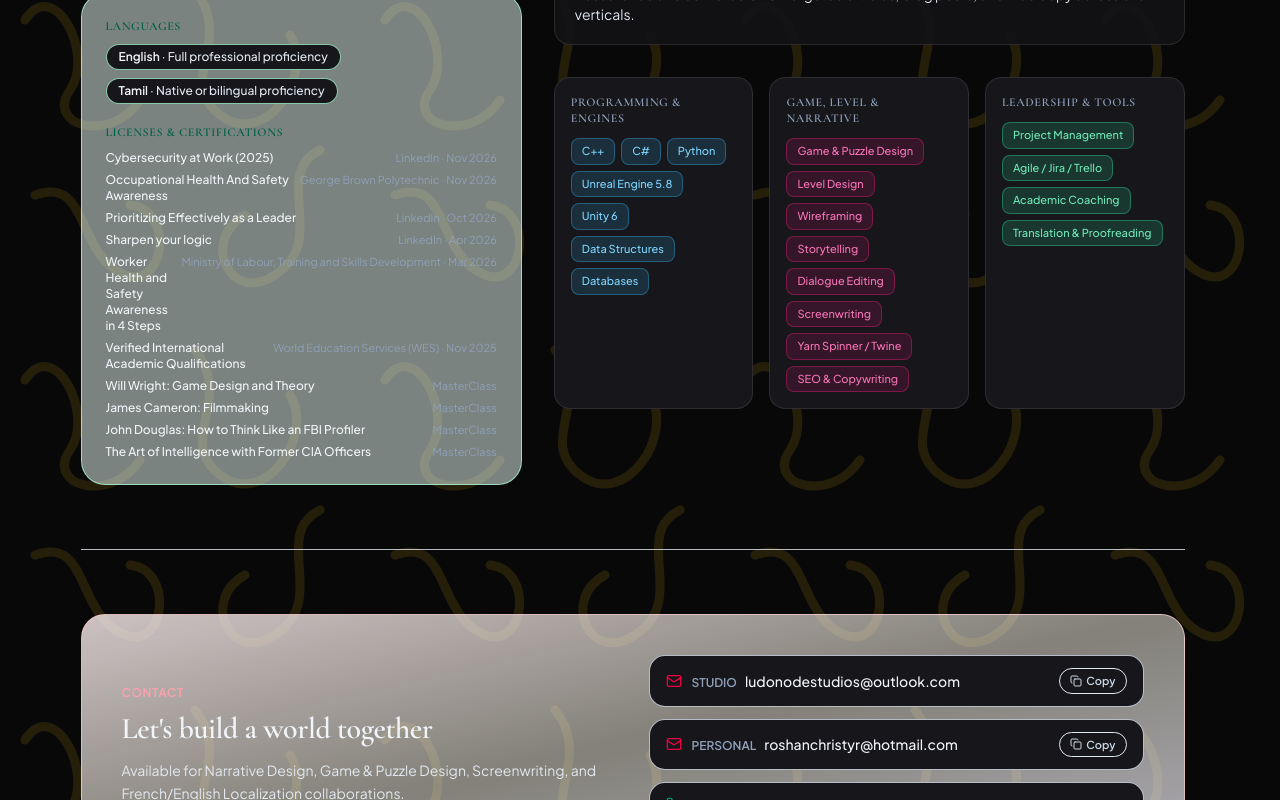
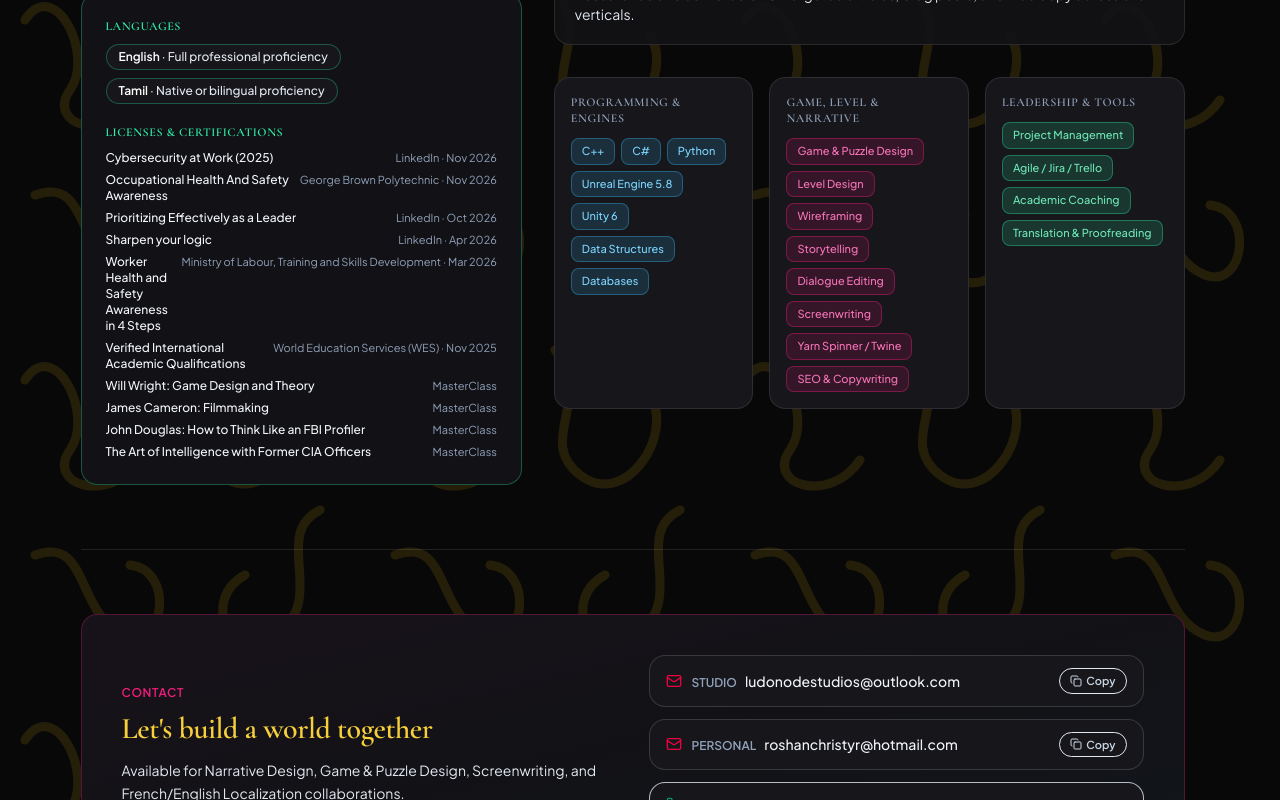
Before and after one commit to forgederecitsinc/portfolio-website-gameprogrammer, a React (Vite) app: page / in a window 1280 px wide. Shown: the part 6520-7320 px from the top of the page. Built offline with nearby package versions, Linux system fonts and the light colour scheme.

Commit message:
Convert Languages/Certifications and Contact sections to obsidian dark surfaces

```diff
--- a/src/App.tsx
+++ b/src/App.tsx
@@ -1035,17 +1035,17 @@ export default function App() {
               </ScrollParallax>
 
               {/* Languages & Certifications */}
-              <div className="mt-6 rounded-3xl border border-emerald-200/80 bg-emerald-50/50 p-6 dark:border-emerald-800/60 dark:bg-emerald-950/30">
-                <h3 className="text-xs font-semibold tracking-wider text-emerald-800 uppercase dark:text-emerald-300">
+              <div className="mt-6 rounded-2xl border border-[#2EF2A8]/30 bg-[#121216] p-6">
+                <h3 className="text-xs font-semibold tracking-wider text-[#2EF2A8] uppercase">
                   Languages
                 </h3>
                 <div className="mt-2.5 flex flex-wrap gap-2">
                   {LANGUAGES.map((lang) => (
                     <span
                       key={lang.name}
-                      className="rounded-full border border-emerald-200/80 bg-[#16161B] px-3 py-1 text-xs font-medium text-slate-200 dark:border-emerald-800/60 dark:bg-slate-900/90 dark:text-slate-200"
+                      className="rounded-full border border-[#2EF2A8]/30 bg-[#16161B] px-3 py-1 text-xs font-medium text-slate-200"
                     >
-                      <span className="font-semibold text-slate-100 dark:text-white">
+                      <span className="font-semibold text-white">
                         {lang.name}
                       </span>{' '}
                       · {lang.proficiency}
@@ -1053,7 +1053,7 @@ export default function App() {
                   ))}
                 </div>
 
-                <h3 className="mt-5 text-xs font-semibold tracking-wider text-emerald-800 uppercase dark:text-emerald-300">
+                <h3 className="mt-5 text-xs font-semibold tracking-wider text-[#2EF2A8] uppercase">
                   Licenses &amp; Certifications
                 </h3>
                 <ul className="mt-2.5 space-y-1.5">
@@ -1143,17 +1143,17 @@ export default function App() {
         </section>
 
         {/* Contact Section */}
-        <section id="contact" className="scroll-mt-20 border-t border-slate-200/80 dark:border-slate-800/80 py-14 sm:py-16">
-          <div className="rounded-3xl border border-rose-200/70 bg-gradient-to-br from-rose-50/80 via-amber-50/50 to-violet-50/70 p-8 sm:p-10 dark:border-rose-900/50 dark:from-rose-950/30 dark:via-amber-950/20 dark:to-violet-950/30">
+        <section id="contact" className="scroll-mt-20 border-t border-white/10 py-14 sm:py-16">
+          <div className="rounded-2xl border border-[#EC1D7B]/30 bg-gradient-to-br from-[#18121A] via-[#121216] to-[#12161B] p-8 sm:p-10">
             <div className="grid gap-8 md:grid-cols-2 md:items-center">
               <div>
-                <span className="text-xs font-semibold tracking-wider text-rose-300 uppercase dark:text-rose-300">
+                <span className="text-xs font-semibold tracking-wider text-[#EC1D7B] uppercase">
                   Contact
                 </span>
-                <h2 className="mt-2 font-serif text-3xl font-semibold text-slate-100 dark:text-slate-100">
+                <h2 className="mt-2 font-serif text-3xl font-semibold text-[#F6CF3B]">
                   Let&apos;s build a world together
                 </h2>
-                <p className="mt-3 text-sm leading-relaxed text-slate-200 dark:text-slate-300">
+                <p className="mt-3 text-sm leading-relaxed text-slate-200">
                   Available for Narrative Design, Game &amp; Puzzle Design, Screenwriting, and
                   French/English Localization collaborations.
                 </p>
@@ -1163,7 +1163,7 @@ export default function App() {
                 {PROFILE.emails.map((email) => (
                   <div
                     key={email.address}
-                    className="flex items-center justify-between gap-2 rounded-2xl border border-slate-200/80 bg-[#16161B] px-4 py-3 text-sm font-medium text-slate-100 dark:border-slate-800 dark:bg-slate-900/90 dark:text-slate-200"
+                    className="flex items-center justify-between gap-2 rounded-2xl border border-white/15 bg-[#16161B] px-4 py-3 text-sm font-medium text-slate-100"
                   >
                     <a
                       href={`mailto:${email.address}`}
```
